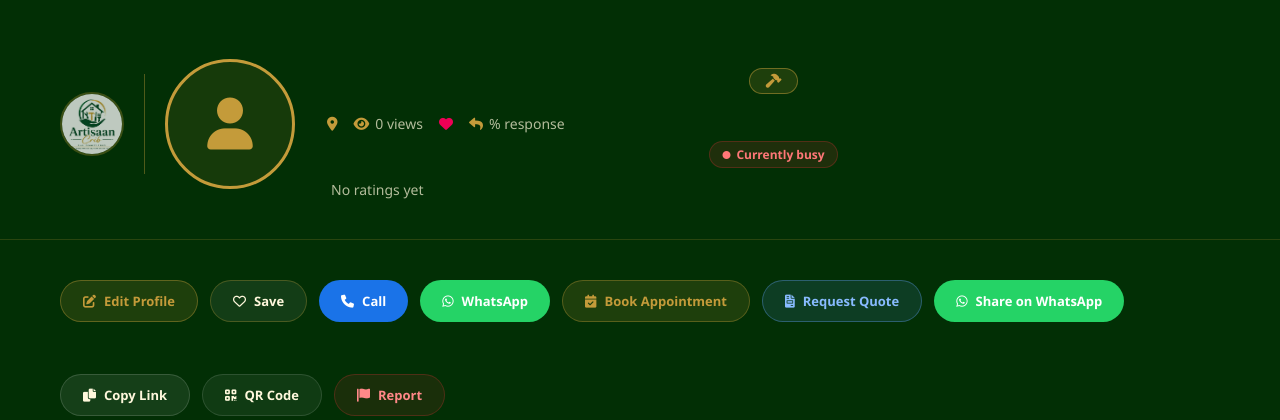
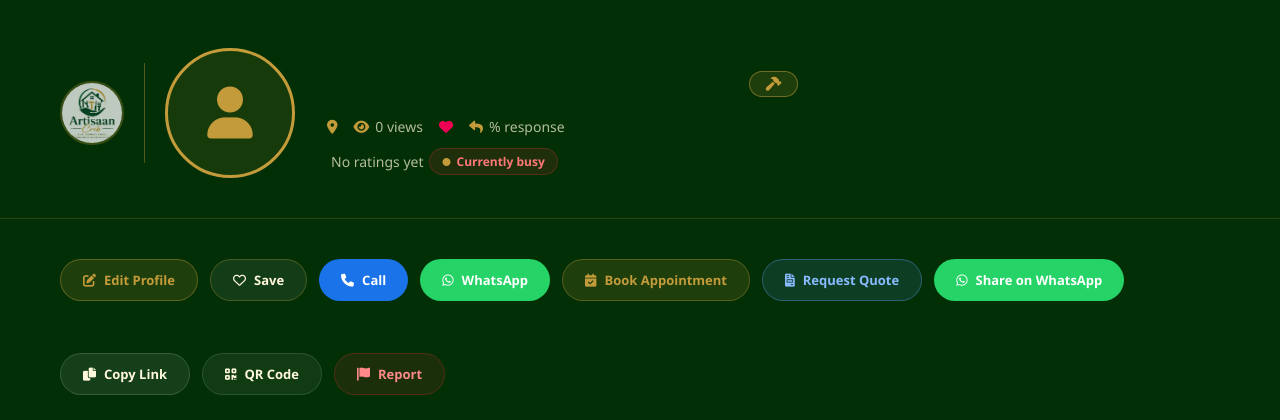
Before and after one commit to Grace-goodluck/ARTISANS-, a Flask app: template templates/artisan_profile_new.html in a window 1280 px wide. Shown: the part 56-476 px from the top of the page. Run offline with Flask 3, Linux system fonts and the light colour scheme; the template is opened without the code that fills it, so the values that code supplies are empty; the visitor is signed in with stand-in values (Sample User, id 1).

Commit message:
Fix: move Available for hire badge to same line as star reviews
Co-Authored-By: Claude Sonnet 4.6 <noreply@anthropic.com>

```diff
--- a/templates/artisan_profile_new.html
+++ b/templates/artisan_profile_new.html
@@ -181,7 +181,7 @@
             margin-left: 4px;
         }
 
-        .avail-badge { display: inline-flex; align-items: center; gap: 6px; font-size: 12px; font-weight: 700; padding: 4px 12px; border-radius: 20px; margin-top: 8px; }
+        .avail-badge { display: inline-flex; align-items: center; gap: 6px; font-size: 12px; font-weight: 700; padding: 4px 12px; border-radius: 20px; margin-top: 0; }
         .avail-badge.yes { background: rgba(34,180,34,0.15); color: #66dd66; border: 1px solid rgba(34,180,34,0.3); }
         .avail-badge.no  { background: rgba(200,50,50,0.15);  color: #ff7777; border: 1px solid rgba(200,50,50,0.3); }
 
@@ -490,11 +490,6 @@
             {% endfor %}
         </div>
         {% endif %}
-        {% if artisan.is_available %}
-            <span class="avail-badge yes"><i class="fa-solid fa-circle" style="font-size:8px;"></i> Available for hire</span>
-        {% else %}
-            <span class="avail-badge no"><i class="fa-solid fa-circle" style="font-size:8px;"></i> Currently busy</span>
-        {% endif %}
         {% if session.user_id == artisan.user_id %}
         <div class="completion-wrap">
             <div class="completion-label">Profile completion: {{ completion }}%</div>
@@ -512,6 +507,11 @@
                 <span class="rating-label">{{ average_rating }} · {{ review_count }} review{{ 's' if review_count != 1 }}</span>
             {% else %}
                 <span class="rating-label">No ratings yet</span>
+            {% endif %}
+            {% if artisan.is_available %}
+                <span class="avail-badge yes"><i class="fa-solid fa-circle" style="font-size:8px;"></i> Available for hire</span>
+            {% else %}
+                <span class="avail-badge no"><i class="fa-solid fa-circle" style="font-size:8px;"></i> Currently busy</span>
             {% endif %}
         </div>
     </div>
```
